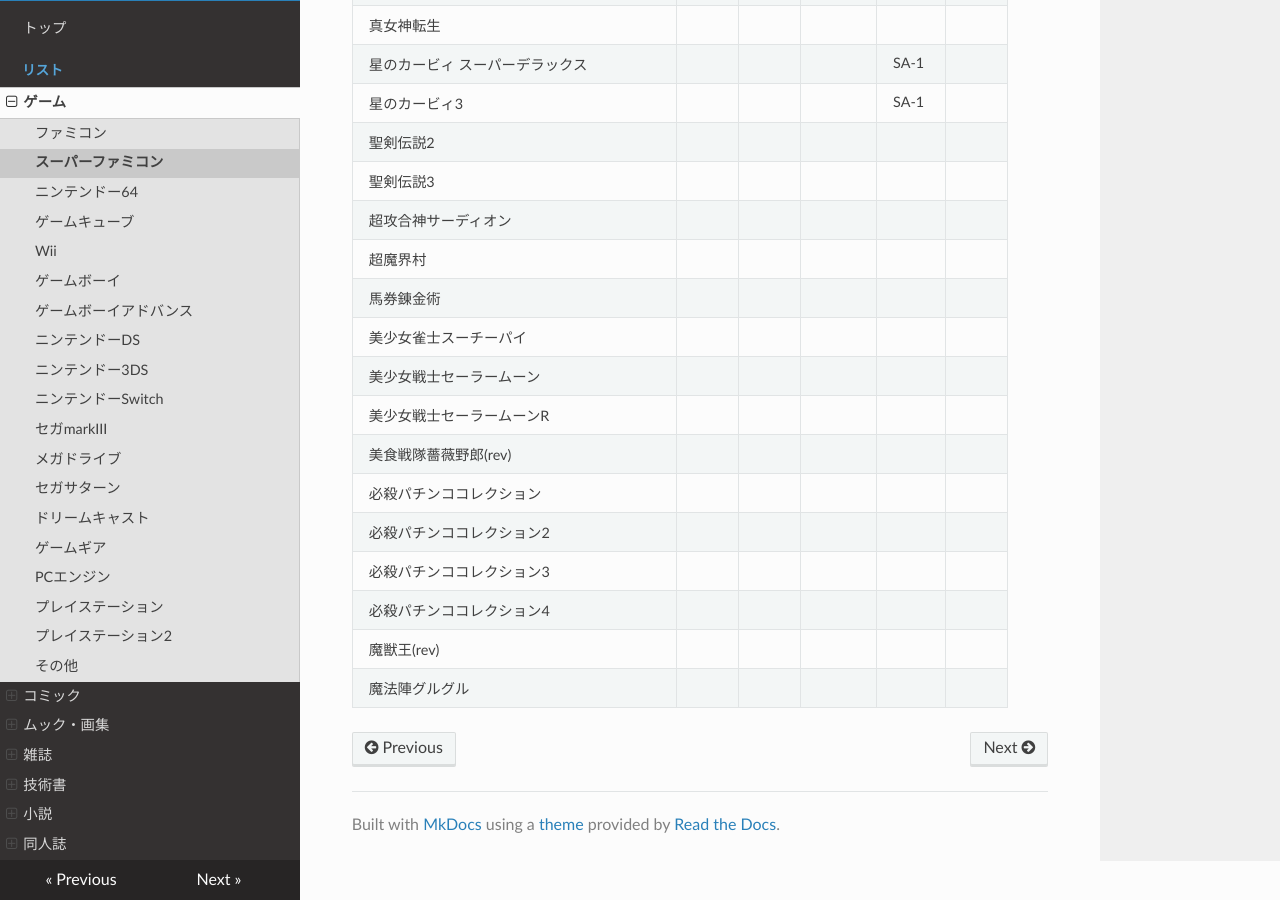
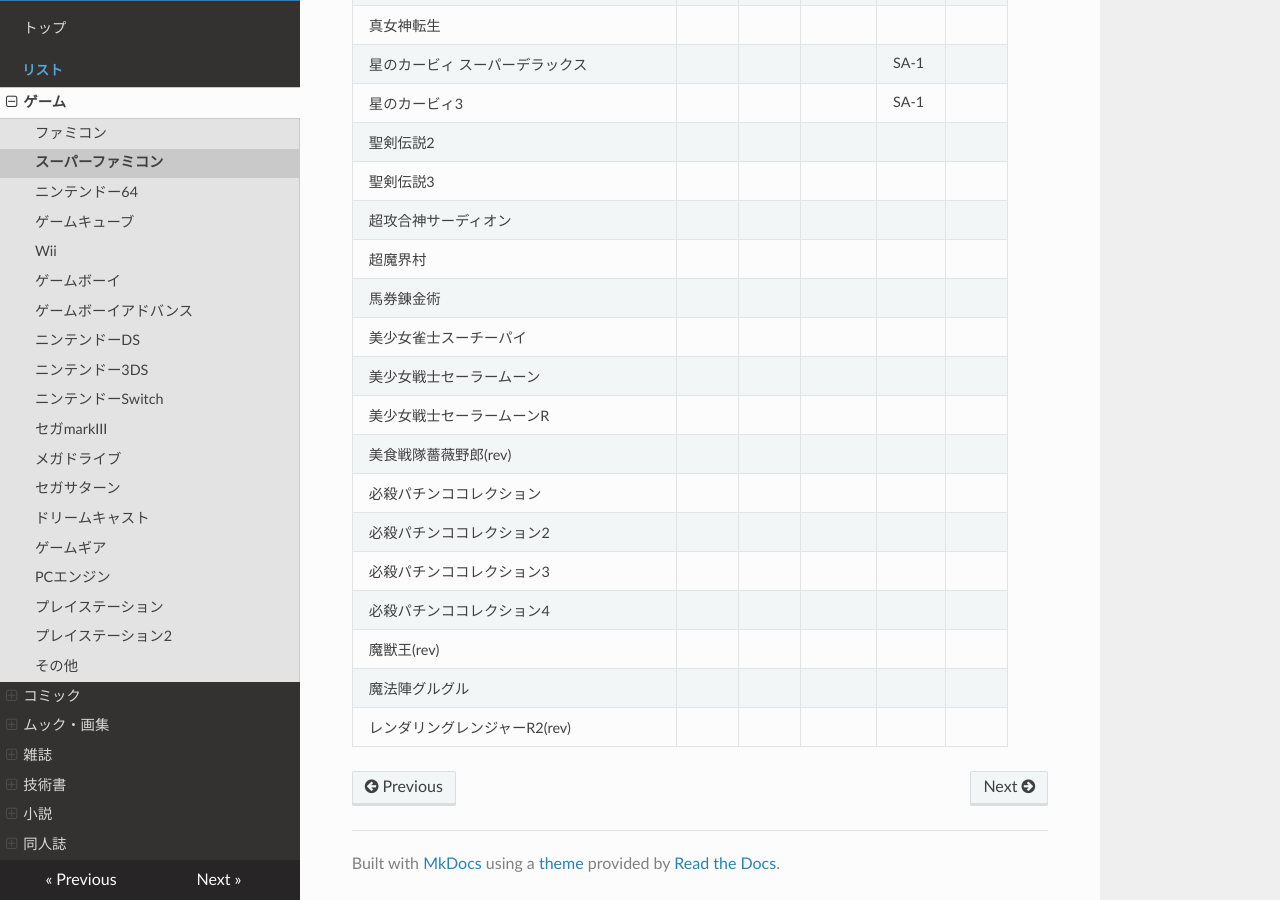
Before and after one commit to tutinoko364/collection-list, an MkDocs documentation site: the page built from docs/game/game-sfc.md, in a window 1280 px wide and 900 px high, scrolled down 2579 px. Built offline with MkDocs 1.6.1, drawn with Linux system fonts in a browser that asks for light colours; nearby versions of some CDN libraries.

Commit message:
collection-list

```diff
--- a/docs/game/game-sfc.md
+++ b/docs/game/game-sfc.md
@@ -81,3 +81,4 @@
 | 必殺パチンココレクション4 |  |  |  |  |  |
 | 魔獣王(rev) |  |  |  |  |  |
 | 魔法陣グルグル |  |  |  |  |  |
+| レンダリングレンジャーR2(rev) |  |  |  |  |  |
--- a/docs/table-file/game/game-md.csv
+++ b/docs/table-file/game/game-md.csv
@@ -40,3 +40,4 @@
 焼鳥名人とり訡DX,ハビットソフト,ハビットソフト,2023/5/4,箱説付き
 闘技王キングコロッサス,,,,
 武者アレスタ,東亜プラン,コンパイル,1990/12/21,箱説付き
+パノラマコットン(jp_rev),,,,
--- a/docs/table-file/game/game-sfc.csv
+++ b/docs/table-file/game/game-sfc.csv
@@ -80,3 +80,4 @@
 必殺パチンココレクション4,,,,,
 魔獣王(rev),,,,,
 魔法陣グルグル,,,,,
+レンダリングレンジャーR2(rev),,,,,
```
Also changed, not shown: docs/game/game-md.md (+1 -0 lines), site/game/game-md.html, site/game/game-sfc.html, site/index.html, site/search/search_index.json, site/table-file/game/game-md.csv, site/table-file/game/game-sfc.csv, 1 other file.
